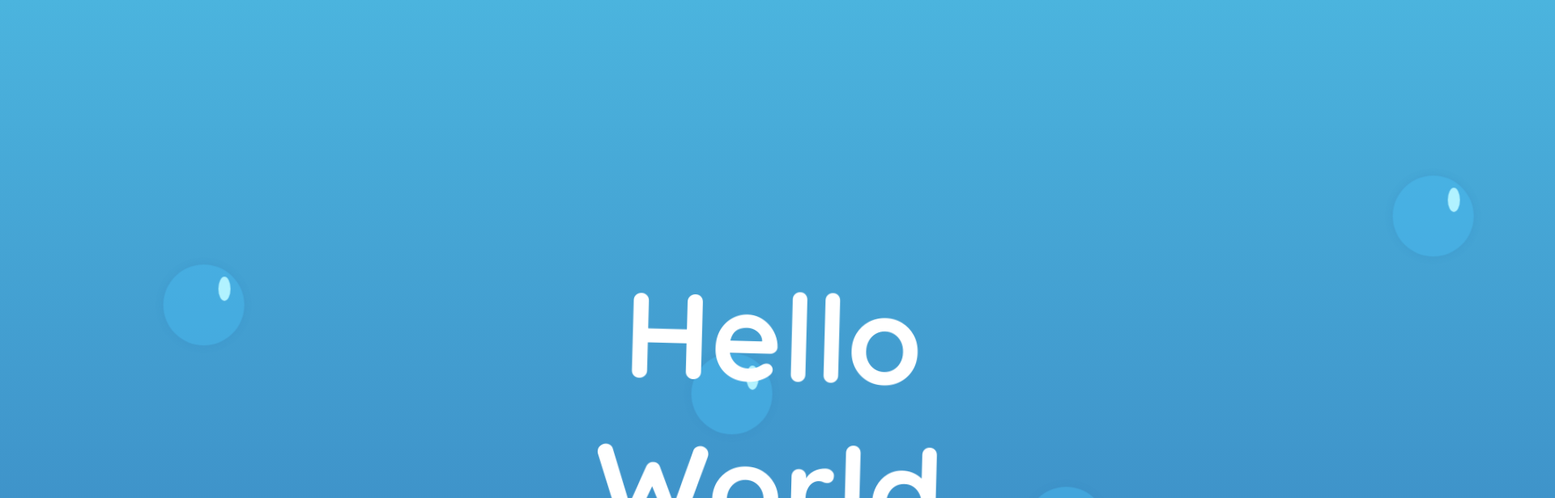
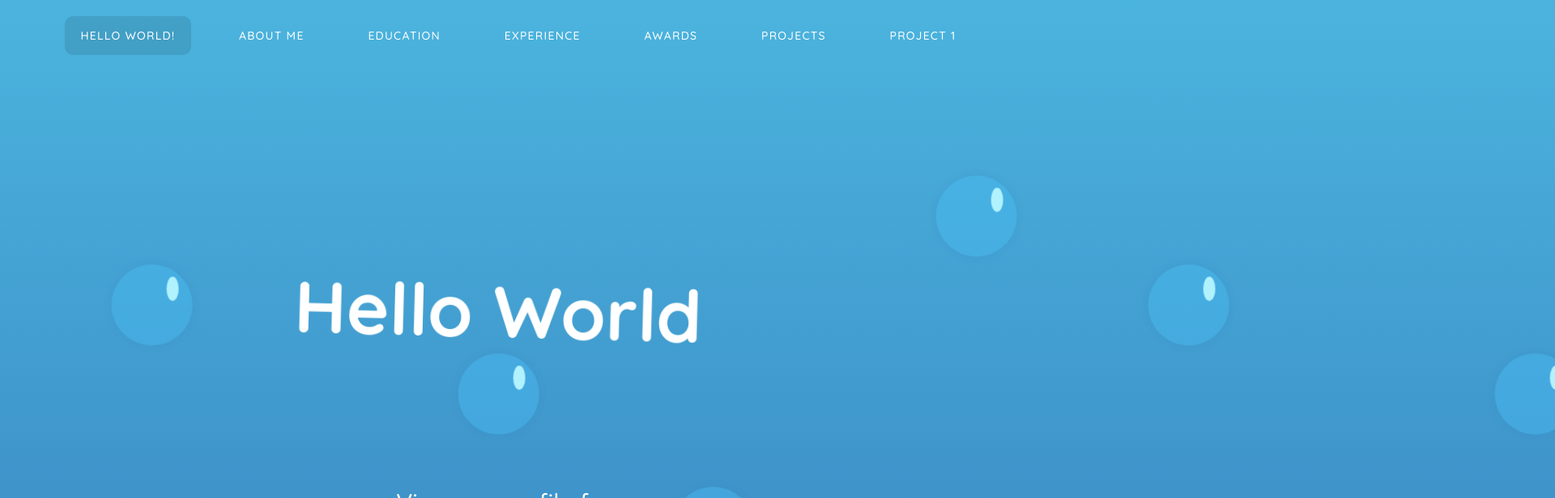
Before and after one commit to jasonlee96/personalWebsite, a Vue app: page / in a window 1280 px wide. Shown: the top 616 px of the page at 81% size, 1920 px wide, since content can reach past the window. Built offline with nearby package versions, Linux system fonts and the light colour scheme.

Commit message:
added GA to track engagement and improve responsiveness for landing page

```diff
--- a/public/index.html
+++ b/public/index.html
@@ -1,11 +1,22 @@
 <!DOCTYPE html>
 <html lang="en">
   <head>
+    <!-- Global site tag (gtag.js) - Google Analytics -->
+    <script async src="https://www.googletagmanager.com/gtag/js?id=G-KPMNG3D6KZ"></script>
+    <script>
+      window.dataLayer = window.dataLayer || [];
+      function gtag(){dataLayer.push(arguments);}
+      gtag('js', new Date());
+
+      gtag('config', 'G-KPMNG3D6KZ');
+    </script>
     <meta charset="utf-8">
     <meta http-equiv="X-UA-Compatible" content="IE=edge">
     <meta name="viewport" content="width=device-width,initial-scale=1.0">
     <link rel="icon" href="<%= BASE_URL %>favicon.ico">
     <title><%= htmlWebpackPlugin.options.title %></title>
+    <link rel="stylesheet" href="https://fonts.googleapis.com/css?family=Roboto:100,300,400,500,700,900">
+    <link rel="stylesheet" href="https://cdn.jsdelivr.net/npm/@mdi/font@latest/css/materialdesignicons.min.css">
   </head>
   <body>
     <noscript>
--- a/src/App.vue
+++ b/src/App.vue
@@ -1,25 +1,26 @@
 <template>
   <div id="app" ref="app">
-    <HomePage v-bind:msg="this.message" v-bind:links="this.links" />
-    <Bio v-bind:name="this.name" v-bind:position="this.pos" v-bind:scroll="this.scroll" v-bind:major="this.major"/>
-    <Education v-bind:qualifications="this.qualifications"/>
-    <Experience v-bind:experiences="this.experiences"/>
-    <Skill v-bind:skills="this.skills" v-bind:langs="this.langs"/>
-    <Title>Project Showcase</Title>
-    <ProjectItem v-for="project in projects" v-bind:key="project.index" v-bind:project=project />
+    <Tab v-bind:active_tab="this.currentIndex" v-on:update-index="currentIndexChanged" ref="tab"/>
+    <HomePage v-bind:msg="this.message" v-bind:links="this.links" id="section0" />
+    <Bio v-bind:name="this.name" v-bind:position="this.pos" v-bind:major="this.major" id="section1" ref="bio"/>
+    <Education v-bind:qualifications="this.qualifications" id="section2"/>
+    <Experience v-bind:experiences="this.experiences" id="section3"/>
+    <Skill v-bind:skills="this.skills" v-bind:langs="this.langs" id="section4"/>
+    <Title id="section5">Project Showcase</Title>
+    <ProjectItem v-for="project in projects" v-bind:key="project.index" v-bind:project=project id="section6"/>
   </div>
 </template>
 
 <script>
 import { HomePage, Bio, Education, Experience, Skill, ProjectItem } from './components';
 import Title from './components/common/Title.vue';
+import Tab from './components/common/Tab.vue';
 import data from './resource/string';
 
 export default {
   name: 'App',
   data() {
     return{
-      scroll: 0,
       links: data.links,
       message: data.titleMessage,
       name: data.bioName,
@@ -29,7 +30,11 @@ export default {
       experiences: data.experiences,
       skills: data.skills,
       langs: data.langs,
-      projects: data.projects
+      projects: data.projects,
+      THRESHOLD_LIMIT: 8,
+      currentIndex: 0,
+      threshold: 8,
+      refreshThreshold: null
     }
   },
   components: {
@@ -39,17 +44,53 @@ export default {
     Experience,
     Skill,
     Title,
-    ProjectItem
+    ProjectItem,
+    Tab
   },
   methods:{
-    scrollLeft: function() {
-      this.scroll > 0 ? this.scroll -= 65 : this.scroll = 0;
-      window.scrollTo(this.scroll, 0);
+    scrollNextPage: function(currentIndex, scrollFunction){
+      window.removeEventListener('wheel', scrollFunction);
+      let offset = document.getElementById('section'+currentIndex).offsetLeft;
+      window.scrollTo({
+        top: 0,
+        left: offset,
+        behavior: 'smooth'
+      });
+      window.addEventListener('wheel', scrollFunction);
+      if(currentIndex == 1){
+        this.$refs.bio.showAnimation();
+      }
     },
-    scrollRight: function() {
-      let maxWidth = document.getElementById('app').offsetWidth - window.innerWidth;
-      this.scroll < maxWidth ? this.scroll += 65 : this.scroll = maxWidth;
-      window.scrollTo(this.scroll, 0);
+    scrollFunction: function (e){
+      clearTimeout(this.refreshThreshold);
+      this.refreshThreshold = setTimeout(function(){
+        this.threshold = this.THRESHOLD_LIMIT;
+      }, 100);
+      this.threshold--;
+
+      if(this.threshold == 0){
+        if(e.deltaY > 0){
+          //scroll Right
+          if(this.currentIndex < 6){
+            this.currentIndex++;
+            this.scrollNextPage(this.currentIndex, this.scrollFunction);
+          }
+
+          this.threshold = this.THRESHOLD_LIMIT;
+        }
+        if(e.deltaY < 0){
+          // scroll Left
+          if(this.currentIndex > 0){
+            this.currentIndex--;
+            this.scrollNextPage(this.currentIndex, this.scrollFunction);
+          }
+          this.threshold = this.THRESHOLD_LIMIT;
+        }
+      }
+    },
+    currentIndexChanged: function(index){
+      this.currentIndex = index;
+      this.scrollNextPage(this.currentIndex, this.scrollFunction);
     }
   },
   created(){
@@ -59,22 +100,41 @@ export default {
   },
   mounted() {
     window.scrollTo(0,0);
-    this.$refs.app.style.width = (this.$refs.app.children.length * 1920) + "px";
-    window.addEventListener('wheel', (e) => {
-      e.deltaY < 0 && this.scrollLeft();
-      e.deltaY > 0 && this.scrollRight();
+    this.$refs.app.style.width = ((this.$refs.app.children.length - 1) * document.documentElement.clientWidth) + "px";
+
+    window.addEventListener('wheel', this.scrollFunction);
+    window.addEventListener('keydown', (e) => {
+      if(e.keyCode === 38){
+        console.log(this.currentIndex);
+      }
+      if(e.keyCode === 37 && this.currentIndex > 0){
+        this.currentIndex--;
+        this.scrollNextPage(this.currentIndex, this.scrollFunction);
+        this.threshold = this.THRESHOLD_LIMIT;
+      }
+      if(e.keyCode === 39 && this.currentIndex < 6){
+        this.currentIndex++;
+        this.scrollNextPage(this.currentIndex, this.scrollFunction);
+        this.threshold = this.THRESHOLD_LIMIT;
+      }
     });
-    window.addEventListener('keydown', (e) => {
-      e.keyCode === 37 && this.scrollLeft();
-      e.keyCode === 39 && this.scrollRight();
-    });
+
+    this.$nextTick(function() {
+      window.addEventListener('resize', function(){
+        let app = document.getElementById("app");
+
+        app.style.width = ((app.children.length - 1) * document.documentElement.clientWidth) + "px";
+      });
+
+    })
   }
 }
+
+
 </script>
 
 <style>
 @import url('https://fonts.googleapis.com/css2?family=Quicksand:wght@500;700&display=swap');
-
 #app {
   font-family: 'Quicksand', sans-serif;
   -webkit-font-smoothing: antialiased;
@@ -88,6 +148,7 @@ export default {
   scroll-behavior: smooth;
   z-index: 0;
   pointer-events: none;
+  overflow-y:hidden;
 }
 body{
   margin: 0;
@@ -101,6 +162,7 @@ html{
   pointer-events: none;
   height: 100vh;
   overflow: hidden;
+  overflow-y: hidden !important;
 }
 .shadow{
 	box-shadow: rgba(59, 138, 196, 0.3) 0 0 10px;
--- a/src/components/Bio.vue
+++ b/src/components/Bio.vue
@@ -26,13 +26,17 @@ export default {
     props: {
       name: String,
       position: String,
-      scroll: Number,
       major: String
     },
     mounted(){
+        this.$refs.box.style.marginLeft = -(this.$refs.box.offsetWidth/2)-100+"px";
+        this.$refs.box.style.marginTop = -(this.$refs.box.offsetHeight/2)+50+"px";
+        this.$refs.box1.style.marginLeft = -(this.$refs.box1.offsetWidth/2)-30+"px";
+        this.$refs.box2.style.marginLeft = -(this.$refs.box2.offsetWidth/2)-50+"px";
+    },
+    methods:{
+        showAnimation: function(){
             const ANIMATION_OFFSET = 0.15;
-        window.addEventListener("scroll", () => {
-            if(this.scroll > 1300){
             this.$refs.word.classList.add("fade-in");
             this.$refs.word1.classList.add("fade-in");
             for (let i = 0; i < this.$refs.words.length; i++){
@@ -41,11 +45,6 @@ export default {
             }
             this.$refs.word1.style.animationDelay = ANIMATION_OFFSET * this.$refs.words.length  + "s";
         }
-        });
-        this.$refs.box.style.marginLeft = -(this.$refs.box.offsetWidth/2)+"px";
-        this.$refs.box.style.marginTop = -(this.$refs.box.offsetHeight/2)+"px";
-        this.$refs.box1.style.marginLeft = -(this.$refs.box1.offsetWidth/2)+"px";
-        this.$refs.box2.style.marginLeft = -(this.$refs.box2.offsetWidth/2)+"px";
     }
 }
 </script>
@@ -53,8 +52,8 @@ export default {
 <style scoped>
     .bio-box{
         position: absolute;
-        top: 35px;
-        left: 13%;
+        top: 50px;
+        margin-left:100px;
     }
 
     .bio-box h1{
--- a/src/components/HomePage.vue
+++ b/src/components/HomePage.vue
@@ -47,31 +47,80 @@
       msg: String,
       links: Object
     },
+    methods: {
+      isMobile() {
+        return ( window.innerWidth <= 800 );
+      },
+      checkWidth(){
+        let scrollText = document.getElementsByClassName("scroll-text")[0];
+
+        let arrowLeft = document.getElementsByClassName("arrow-left")[0];
+        let arrowRight = document.getElementsByClassName("arrow-right")[0];
+        if(this.isMobile()){
+          scrollText.innerText = "Scroll to Right";
+          arrowLeft.style.left = "150px";
+          arrowRight.style.right = "-175px";
+        }else{
+          scrollText.innerText = "Scroll to right using mouse wheel or arrow key";
+          arrowLeft.style.left = "5px";
+          arrowRight.style.right = "-473px";
+        }
+        let infoBox = document.getElementsByClassName("info-box")[0];
+        if(document.documentElement.clientWidth > 1300){
+          infoBox.style.left = (document.documentElement.clientWidth - 220) + "px";
+        }
+      }
+    },
     mounted(){
       for (let i = 0; i < this.$refs.words.length; i++){
           this.$refs.words[i].style.animationDelay = 0.5 * i +"s";
       }
 
-      this.$refs.home.style.marginLeft = -(this.$refs.home.offsetWidth/2)+"px";
-      this.$refs.home.style.marginTop = -(this.$refs.home.offsetHeight/2)+"px";
 
+      this.checkWidth();
+
+      this.$nextTick(function() {
+      window.addEventListener('resize', this.checkWidth);
+
+    })
     }
   }
 </script>
 
 <!-- Add "scoped" attribute to limit CSS to this component only -->
 <style scoped>
+@media only screen and (max-width: 425px){
+    .info-box .header{
+      font-size: 25px !important;
+    }
+    .info-box .content{
+      font-size: 35px !important;
+    }
+
+  }
+  @media only screen and (max-width: 600px){
+    .text-box{
+      margin-left: -35vw !important;
+    }
+  }
+  @media only screen and (max-width: 1300px){
+    .info-box{
+      left: 50% !important;
+      bottom: 70px !important;
+    }
+  }
   .text-box{
-    width:838px;
     position: absolute;
     top: 25px;
-    left: 50%;
+    left: 50vw;
     color: white;
-    top: 50%;
+    top: 50vh;
+    margin-left: -21vw;
+    margin-top: -10vh;
   }
 
   .text-box h1{
-    font-size: 150px;
+    font-size: 7vmax;
     margin: 0;
   }
 
--- /dev/null
+++ b/src/components/common/Tab.vue
@@ -0,0 +1,75 @@
+<template>
+    <v-tabs
+      class="fixed-tab"
+      grow
+      background-color="transparent"
+      v-model="active_tab"
+    >
+        <v-tab v-for="tab of tabs" :key="tab.index" :value="tab.index" @click="onClick(tab.index)">
+        {{tab.name}}
+        </v-tab>
+
+    </v-tabs>
+</template>
+
+<script>
+  export default {
+    name: 'Tab',
+    props: {
+      active_tab: Number
+    },
+    data: () => ({
+      tabs: [
+        { index: 0, name: 'Hello World!' },
+        { index: 1, name: 'About Me' },
+        { index: 2, name: 'Education' },
+        { index: 3, name: 'Experience' },
+        { index: 4, name: 'Awards' },
+        { index: 5, name: 'Projects'},
+        { index: 6, name: 'Project 1'},
+      ]
+    }),
+    methods:{
+        onClick(index){
+            this.$emit('update-index', index);
+            //this.scrollNextPage(this.active_tab, this.scrollFunction);
+        }
+    }
+  }
+</script>
+
+<style scoped>
+    .v-tab{
+        color:white !important;
+        background: transparent !important;
+    }
+    .fixed-tab{
+        position:fixed;
+        top:20px;
+        z-index:100;
+    }
+    .fixed-tab >>> div{
+        background: transparent !important;
+        color: white !important;
+        margin: 0px 20px;
+        pointer-events: fill;
+    }
+    .v-tab:hover{
+        background:rgba(0,0,0,0.05) !important;
+        border-radius: 10px;
+    }
+
+    .fixed-tab >>> .v-tab--active{
+        background:rgba(0,0,0,0.1) !important;
+        border-radius: 10px;
+    }
+    .v-tab:before{
+        background-color:transparent;
+    }
+
+    @media only screen and (max-width: 1160px){
+      .fixed-tab{
+        display: none;
+      }
+    }
+</style>
--- a/src/main.js
+++ b/src/main.js
@@ -1,8 +1,10 @@
 import Vue from 'vue'
 import App from './App.vue'
+import vuetify from './plugins/vuetify';
 
 Vue.config.productionTip = false
 
 new Vue({
-  render: h => h(App),
+  vuetify,
+  render: h => h(App)
 }).$mount('#app')
--- /dev/null
+++ b/src/plugins/vuetify.js
@@ -0,0 +1,7 @@
+import Vue from 'vue';
+import Vuetify from 'vuetify/lib';
+
+Vue.use(Vuetify);
+
+export default new Vuetify({
+});
--- a/vue.config.js
+++ b/vue.config.js
@@ -1,3 +1,6 @@
 module.exports = {
-    publicPath: ''
+  "publicPath": "",
+  "transpileDependencies": [
+    "vuetify"
+  ]
 }
```
Also changed, not shown: package.json (+7 -2 lines), src/components/HelloWorld.vue (added, +151 -0 lines), src/assets/logo.svg (added), 1 other file (tests, documents, lock files or other folders). Lines whose indentation alone changed are shown as unchanged.
